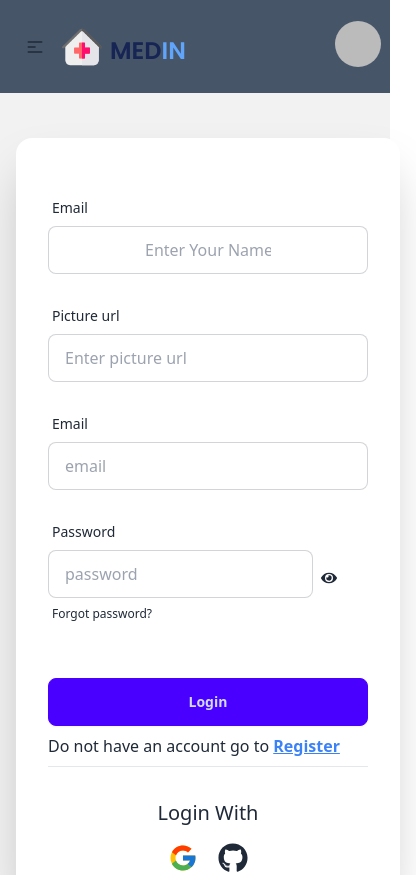
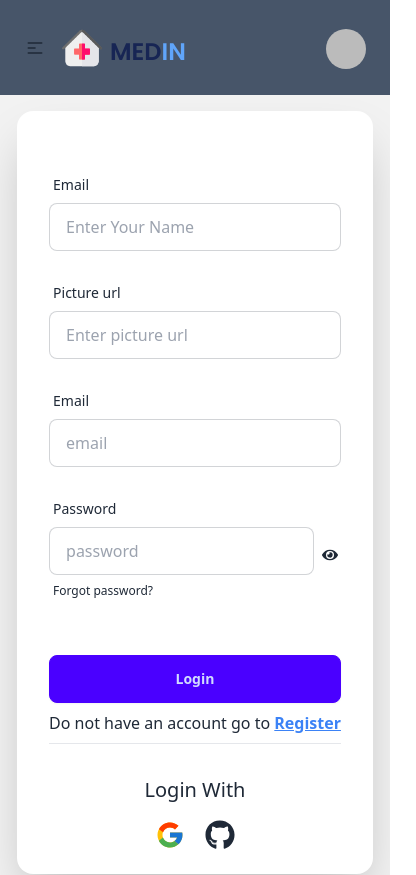
Before and after one commit to Md-Nur-Amin/MedIn-state, a React (Vite) app: page /login in a window 390 px wide. Shown: the top 875 px of the page, 416 px wide, since content can reach past the window. Built offline with nearby package versions, Linux system fonts and the light colour scheme; no server answers; sample sign-in values are in the browser's storage.

Commit message:
responsive fixed

```diff
--- a/package.json
+++ b/package.json
@@ -26,6 +26,7 @@
     "sweetalert2": "^11.10.8",
     "swiper": "^11.1.1"
   },
+
   "devDependencies": {
     "@types/react": "^18.2.66",
     "@types/react-dom": "^18.2.22",
--- a/src/Pages/Banner/Banner.jsx
+++ b/src/Pages/Banner/Banner.jsx
@@ -85,22 +85,22 @@ const Banner = () => {
 
                 <SwiperSlide>
                     <div className="slide slide1">
-                        <h2 className="absolute inset-x-0 text-3xl lg:text-5xl text-center top-12 lg:top-32 text-black font-bold  lg:font-extrabold font-popins">Welcome to MEDIN</h2>
-                        <h2 className="absolute inset-x-0 text-center top-20 lg:top-48 text-stone-950 font-medium lg:text-2xlfont-popins ">Your Premier Destination for Hospitality Real Estate with MEDIN <br />Where Hospitality Meets Real Estate Excellence  </h2>
+                        <h2 className="absolute inset-x-0 text-3xl lg:text-5xl text-center top-28 lg:top-32 text-black font-bold  lg:font-extrabold font-popins">Welcome to MEDIN</h2>
+                        <h2 className="absolute inset-x-0 text-center top-1/2 lg:top-48 text-stone-950 font-medium lg:text-2xlfont-popins ">Your Premier Destination for Hospitality Real Estate with MEDIN <br />Where Hospitality Meets Real Estate Excellence  </h2>
                     </div>
                 </SwiperSlide>
 
                 <SwiperSlide>
                     <div className="slide slide2 ">
-                        <h2 className="absolute inset-x-0 text-3xl lg:text-5xl text-center top-12 lg:top-32 text-black font-bold  lg:font-extrabold font-popins">Welcome to MEDIN</h2>
-                        <h2 className="absolute inset-x-0 text-center top-20 lg:top-48 text-stone-950 font-medium lg:text-2xl font-popins">Your Premier Destination for Hospitality Real Estate with MEDIN <br />Where Hospitality Meets Real Estate Excellence  </h2>
+                        <h2 className="absolute inset-x-0 text-3xl lg:text-5xl text-center top-28 lg:top-32 text-black font-bold  lg:font-extrabold font-popins">Welcome to MEDIN</h2>
+                        <h2 className="absolute inset-x-0 text-center top-1/2 lg:top-48 text-stone-950 font-medium lg:text-2xl font-popins">Your Premier Destination for Hospitality Real Estate with MEDIN <br />Where Hospitality Meets Real Estate Excellence  </h2>
                     </div>
                 </SwiperSlide>
 
                 <SwiperSlide>
                     <div className="slide slide3">
-                        <h2 className="absolute inset-x-0 text-3xl lg:text-5xl text-center top-12 lg:top-32 text-black font-bold  lg:font-extrabold font-popins">Welcome to MEDIN</h2>
-                        <h2 className="absolute inset-x-0 text-center top-20 lg:top-48 text-stone-950 font-medium lg:text-2xl font-popins ">Your Premier Destination for Hospitality Real Estate with MEDIN <br />Where Hospitality Meets Real Estate Excellence  </h2>
+                        <h2 className="absolute inset-x-0 text-3xl lg:text-5xl text-center top-28 lg:top-32 text-black font-bold  lg:font-extrabold font-popins">Welcome to MEDIN</h2>
+                        <h2 className="absolute inset-x-0 text-center top-1/2 lg:top-48 text-stone-950 font-medium lg:text-2xl font-popins ">Your Premier Destination for Hospitality Real Estate with MEDIN <br />Where Hospitality Meets Real Estate Excellence  </h2>
                     </div>
                 </SwiperSlide>
 
--- a/src/Pages/Login/Login.jsx
+++ b/src/Pages/Login/Login.jsx
@@ -109,10 +109,10 @@ const Login = () => {
             <Helmet><title>About</title></Helmet>
 
             <div>
-                <div className="hero min-h-screen bg-base-200">
+                <div className="hero  bg-base-200">
                     <div className="hero-content flex-col lg:flex-row-reverse">
 
-                        <div className="card shrink-0 w-full max-w-sm shadow-2xl bg-base-100 py-5">
+                        <div className="card shrink-0 max-w-sm shadow-2xl bg-base-100 py-6">
 
 
                             {/* Form section */}
@@ -122,7 +122,7 @@ const Login = () => {
                                     <label className="label">
                                         <span className="label-text">Email</span>
                                     </label>
-                                    <input type="text" placeholder="Enter Your Name" className="input input-bordered px-24 " required name='name' />
+                                    <input type="text" placeholder="Enter Your Name" className="input input-bordered lg:px-24 " required name='name' />
                                 </div>
 
 
@@ -140,6 +140,8 @@ const Login = () => {
                                     <input type="email" placeholder="email" className="input input-bordered" required name='email' />
                                 </div>
 
+
+
                                 <div className="form-control my-4">
                                     <label className="label">
                                         <span className="label-text">Password</span>
@@ -150,7 +152,7 @@ const Login = () => {
                                             type={showPass ? "text" : "password"}
                                             placeholder="password"
                                             className="input input-bordered lg:px-16"
-                                            required name='password' />
+                                            required name='password'  />
                                         <span className='mt-5 ml-2' onClick={() => setShowPass(!showPass)} >
                                             {
                                                 showPass ? <FaEyeSlash /> : <FaEye />
@@ -173,13 +175,13 @@ const Login = () => {
 
 
                                 {/* Google and github authentication */}
-                                <hr />
+                                <hr  />
                             </form>
 
                             <div className='text-center'>
                                 <h2 className="text-xl mb-4">Login With</h2>
                                 <div className=' flex justify-center'>
-                                    <button onClick={handleGoogleSignIn} className="  mr-5"> <FcGoogle className='h-[30px] w-[30px]' /> </button>
+                                    <button onClick={handleGoogleSignIn} className="  mr-5"> <FcGoogle className='h-[30px] w-[30px] ' /> </button>
 
                                     <button onClick={handleGithubSignIn} className=""> <FaGithub className='h-[30px] w-[30px]' /> </button>
                                 </div>
--- a/src/Pages/Shared/Navbar/Navbar.jsx
+++ b/src/Pages/Shared/Navbar/Navbar.jsx
@@ -80,10 +80,10 @@ const Navbar = () => {
 
 
 
-                    <div className="navbar-end">
+                    <div className="navbar-end mr-3 lg:mr-0">
                         <div className="dropdown dropdown-end lg:tooltip" data-tip={user?.displayName}>
                             <div tabIndex={0} role="button" className="btn btn-ghost btn-circle avatar">
-                                <div className="w-12 rounded-full ">
+                                <div className=" w-10 mt-2 lg:w-12 rounded-full ">
                                     <img src={user?.photoURL} className="max-w-sm rounded-lg shadow-2xl " alt="User Avatar" />
 
                                 </div>
```
